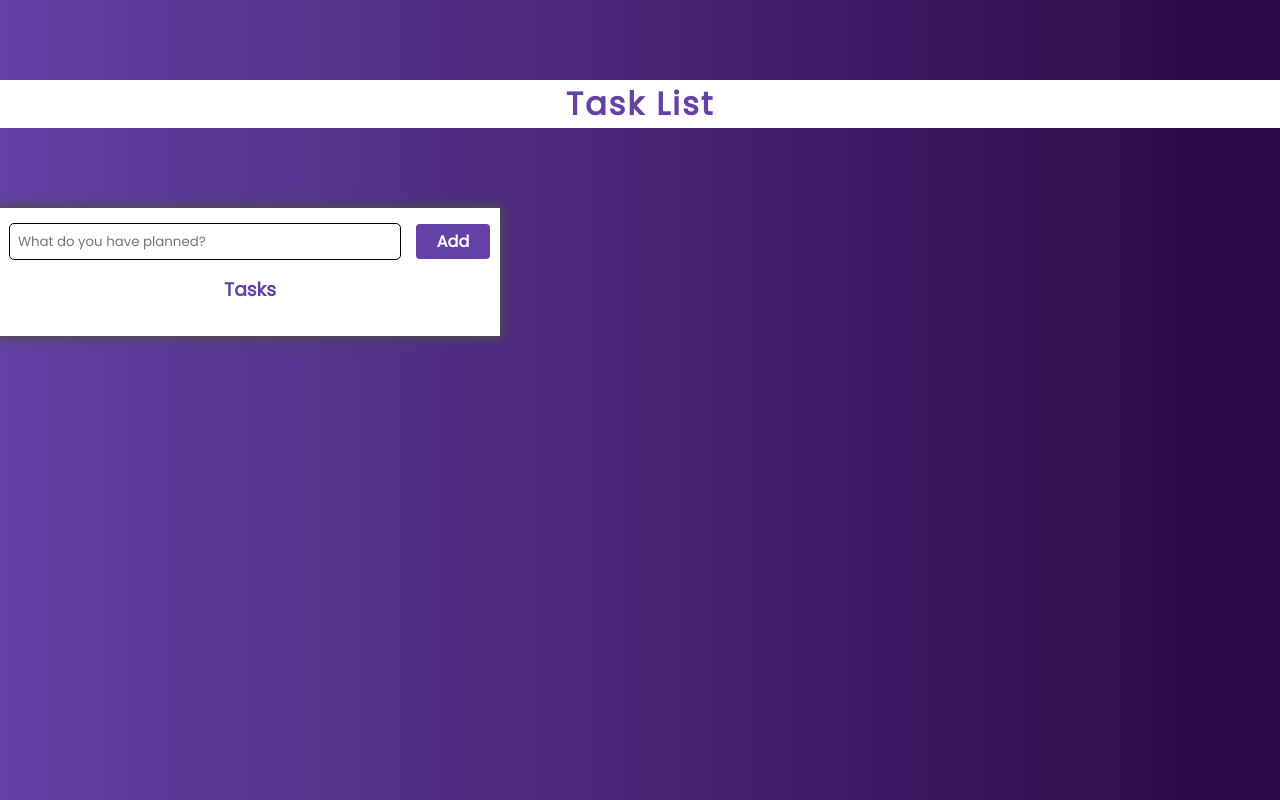
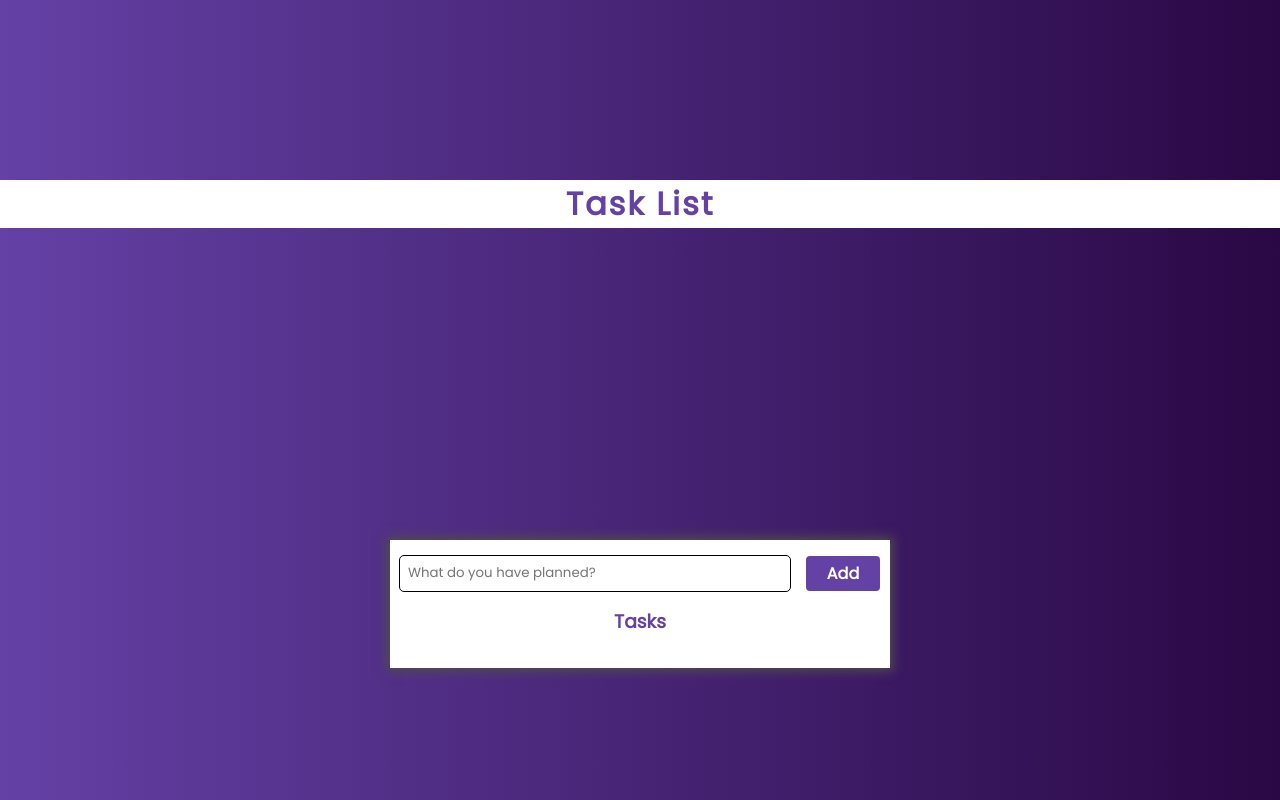
Before and after one commit to Rohit-Juyal/Projects, a plain HTML site: page To Do List/index.html in a window 1280 px wide. Drawn offline with Linux system fonts and the light colour scheme.

Commit message:
updated css

```diff
--- a/To Do List/style.css
+++ b/To Do List/style.css
@@ -9,24 +9,24 @@
 
 body {
     background: linear-gradient(to right, #6441a5, #2a0845);
+    display: flex;
+    flex-direction: column;
+    justify-content: space-around;
+    align-items: center;
+    min-height: 100vh;
 }
 
 h1 {
     background-color: #fff;
     width: 100%;
-    margin: 5rem 0;
+    margin: 3rem 0;
     text-align: center;
     color:#6441a5;
     letter-spacing: 2px;
 }
-.mainContainer {
-    display: flex;
-    justify-content: center;
-    align-items: center;
-}
 
 .container {
-    background-color: #fff;
+    background-color: white;
     max-width: 500px;
     display: flex;
     flex-direction: column;
@@ -50,7 +50,6 @@ h1 {
     outline: 1px solid black;
     border: none;
     border-radius: 4px;
-
 }
 
 #new-task-input:focus{
```
